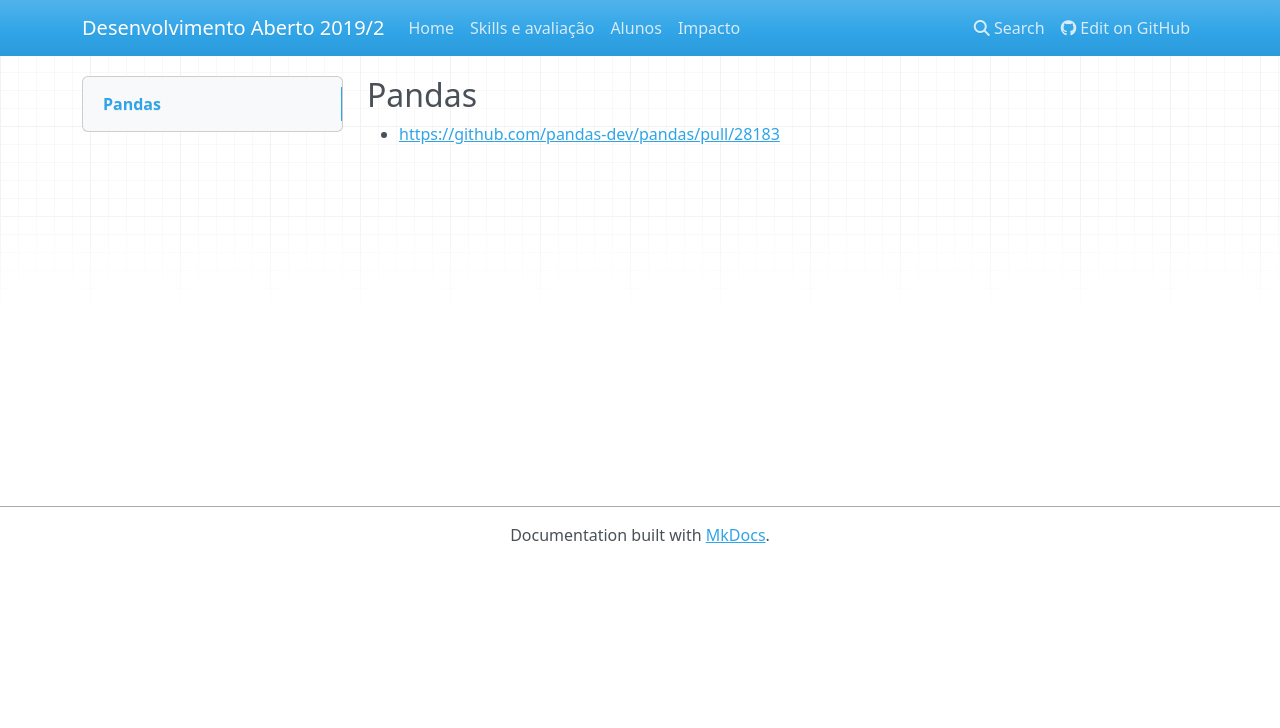
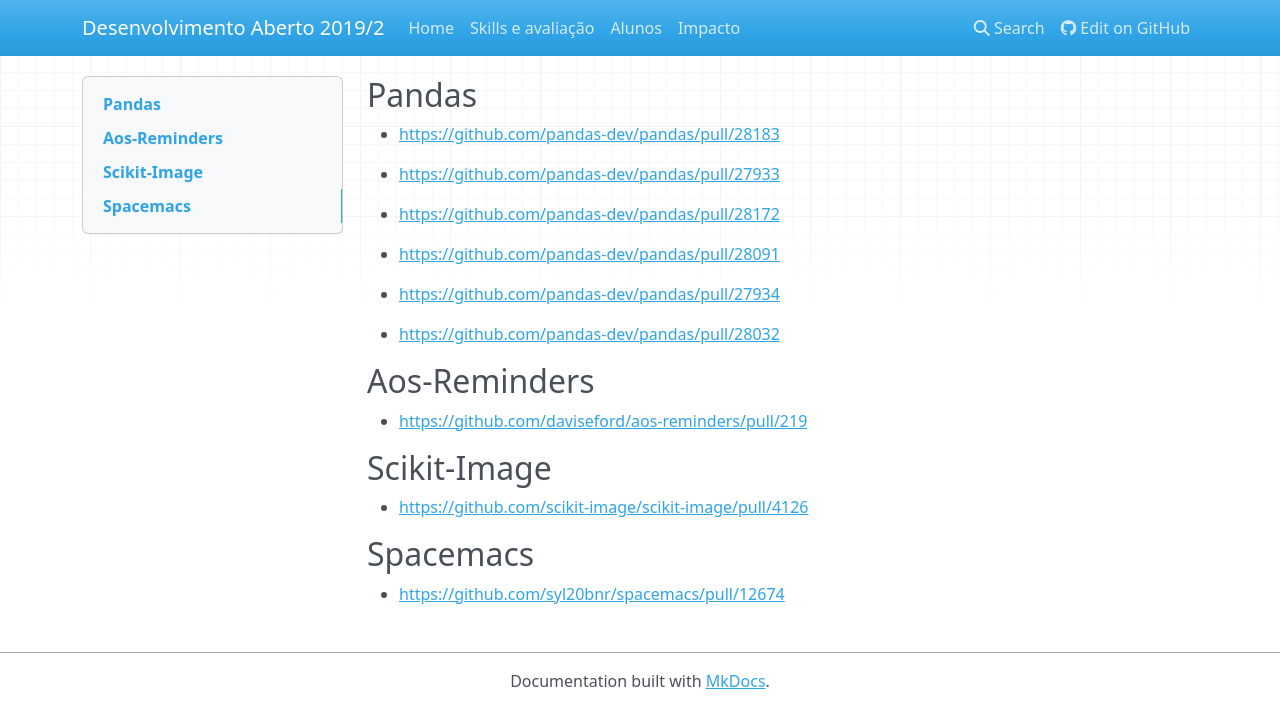
Before and after one commit to Insper/open-dev, an MkDocs documentation site: the page built from docs/_snippets/prs-enviados.md, in a window 1280 px wide. Shown: the top 728 px of the page. Built offline with MkDocs 1.6.1, drawn with Linux system fonts in a browser that asks for light colours; nearby versions of some CDN libraries.

Commit message:
Atualização dos PRs enviados para o site.

```diff
--- a/docs/_snippets/prs-enviados.md
+++ b/docs/_snippets/prs-enviados.md
@@ -2,3 +2,28 @@
 ## Pandas
 
 * [https://github.com/pandas-dev/pandas/pull/28183](https://github.com/pandas-dev/pandas/pull/28183)
+
+* [https://github.com/pandas-dev/pandas/pull/27933](https://github.com/pandas-dev/pandas/pull/27933)
+
+* [https://github.com/pandas-dev/pandas/pull/28172](https://github.com/pandas-dev/pandas/pull/28172)
+
+* [https://github.com/pandas-dev/pandas/pull/28091](https://github.com/pandas-dev/pandas/pull/28091)
+
+* [https://github.com/pandas-dev/pandas/pull/27934](https://github.com/pandas-dev/pandas/pull/27934)
+
+* [https://github.com/pandas-dev/pandas/pull/28032](https://github.com/pandas-dev/pandas/pull/28032)
+
+
+## Aos-Reminders
+
+* [https://github.com/daviseford/aos-reminders/pull/219](https://github.com/daviseford/aos-reminders/pull/219)
+
+
+## Scikit-Image
+
+* [https://github.com/scikit-image/scikit-image/pull/4126](https://github.com/scikit-image/scikit-image/pull/4126)
+
+
+## Spacemacs
+
+* [https://github.com/syl20bnr/spacemacs/pull/12674](https://github.com/syl20bnr/spacemacs/pull/12674)
```
